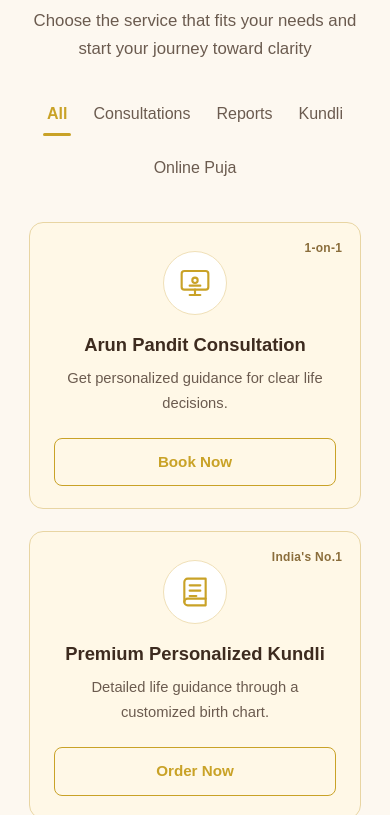
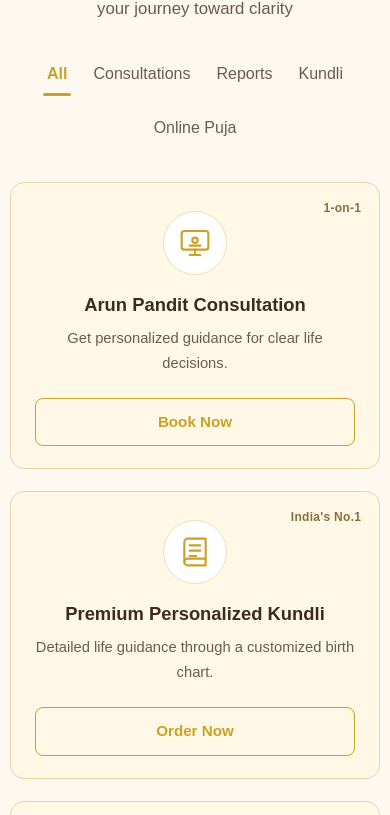
Before and after one commit to SkyForgeStudio/vedic-services, a plain HTML site: page index.html in a window 390 px wide. Shown: the part 89-904 px from the top of the page. Drawn offline with Linux system fonts and the light colour scheme; a web font is replaced by a local one.

Commit message:
style: optimize global responsive layout

```diff
--- a/css/base.css
+++ b/css/base.css
@@ -1,9 +1,21 @@
+*,
+*::before,
+*::after {
+    box-sizing: border-box;
+    margin: 0;
+    padding: 0;
+}
+
+html {
+    background-color: #fdf8f0;
+    height: 100%;
+}
 
 body {
-    font-family: 'Be Vietnam Pro', sans-serif;
+    font-family: 'Inter', system-ui, -apple-system, sans-serif;
+    color: #3d2b1f;
     line-height: 1.5;
-    background: #fff;
-    color: #222;
+    min-height: 100vh;
 }
 
 img {
--- a/css/services.css
+++ b/css/services.css
@@ -1,17 +1,3 @@
-* {
-    margin: 0;
-    padding: 0;
-    box-sizing: border-box;
-}
-
-body {
-    font-family: 'Inter', system-ui, -apple-system, sans-serif;
-    background: #fdf8f0;
-    color: #3d2b1f;
-    line-height: 1.5;
-    padding: 40px 20px 60px;
-}
-
 .container {
     max-width: 1100px;
     margin: 0 auto;
```
